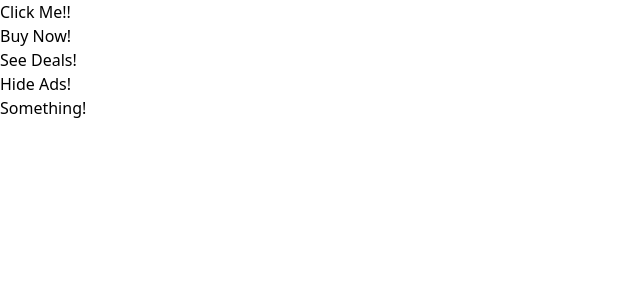
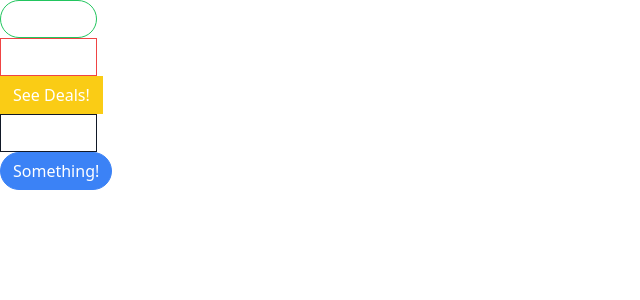
Before and after one commit to W84Bee/comps2, a React (Create React App) app: page / in a window 1280 px wide. Shown: the top 300 px of the page, without its empty margins (0-640 px from the left). Built offline with nearby package versions, Linux system fonts and the light colour scheme.

Commit message:
Button Variations
Using the classnames package from npmjs.com

```diff
--- a/package.json
+++ b/package.json
@@ -6,6 +6,7 @@
     "@testing-library/jest-dom": "^5.16.5",
     "@testing-library/react": "^13.4.0",
     "@testing-library/user-event": "^13.5.0",
+    "classnames": "^2.3.2",
     "prop-types": "^15.8.1",
     "react": "^18.2.0",
     "react-dom": "^18.2.0",
--- a/src/App.js
+++ b/src/App.js
@@ -16,7 +16,7 @@ function App() {
                 <Button secondary outline>Hide Ads!</Button>
             </div>
             <div>
-                <Button secondary rounded>Something!</Button>
+                <Button primary rounded>Something!</Button>
             </div>
         </div>
     );
--- a/src/Button.js
+++ b/src/Button.js
@@ -1,4 +1,5 @@
-import PropTypes from "prop-types";
+import className from 'classnames';
+
 
 function Button({
     children,
@@ -10,7 +11,27 @@ function Button({
     outline,
     rounded
 }) {
-    return <button>{ children }</button>
+
+    const classes = className('px-3 py-1.5 border', {
+        'border-blue-500 bg-blue-500 text-white': primary,
+        'border-gray-900 bg-gray-900 text-white': secondary,
+        'border-green-500 bg-green-500 text-white': success,
+        'border-yellow-400 bg-yellow-400 text-white': warning,
+        'border-red-500 bg-red-500 text-white': danger,
+        'rounded-full': rounded,
+        'bg-white': outline,
+        'text-blue-500': outline && primary,
+        'text-gray-900': outline && secondary,
+        'text-green-500': outline && success,
+        'text-yellow-400': outline && warning,
+        'text-red-500': outline && danger,
+    });
+
+    return (
+        <button className={ classes }>
+            { children }
+        </button>
+    );
 }
 
 Button.propTypes = {
```
Also changed, not shown: 1 other file (tests, documents, lock files or other folders).
